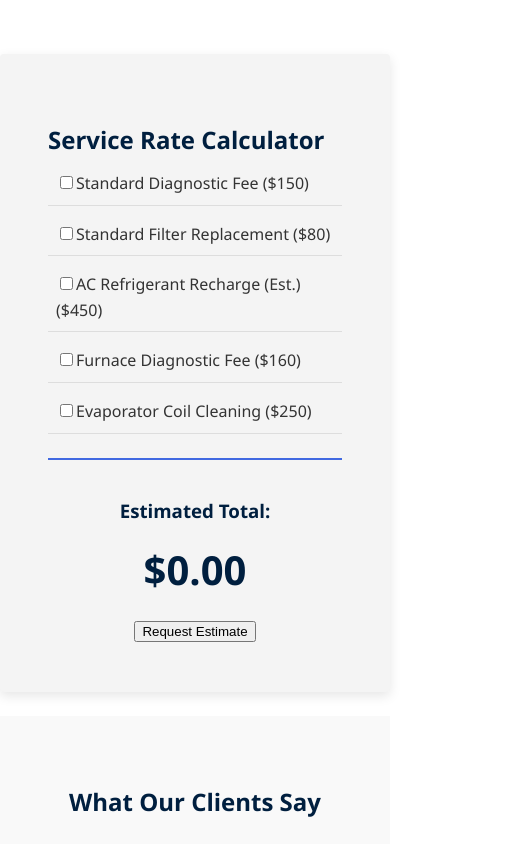
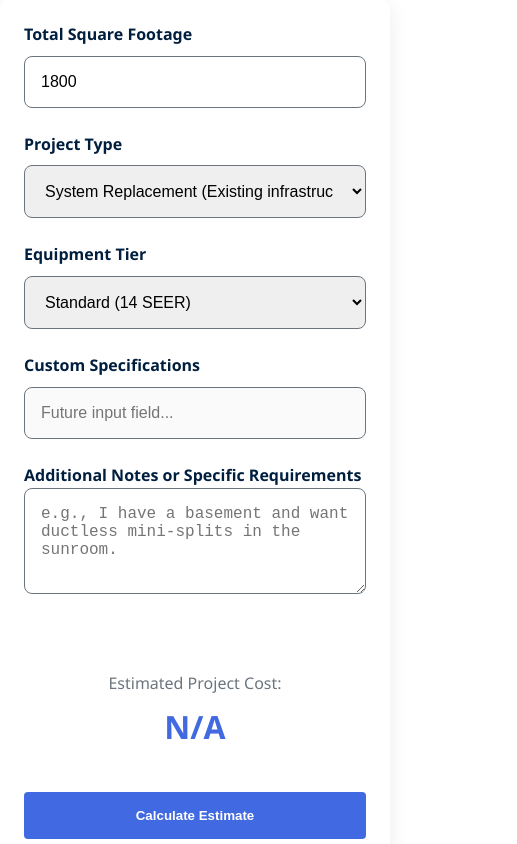
Before and after one commit to Marjory00/hvac-hero-site, a Next.js app: page /blog in a window 390 px wide. Shown: the part 900-1744 px from the top of the page, 517 px wide, since content can reach past the window. Built offline with nearby package versions, Linux system fonts and the light colour scheme.

Commit message:
RateCalculator updated

```diff
--- a/src/app/globals.css
+++ b/src/app/globals.css
@@ -11,23 +11,29 @@
   --color-sky-blue: #4169e1;   /* Secondary/Action Blue */
   --color-green: #28a745;      /* Success/Confirmation */
   --color-red: #dc3545;        /* Error/Danger */
-  --color-light-gray: #f4f4f4; /* Light Section Background */
-  --color-text-primary: #333;
-  --color-text-secondary: #555;
+
+  /* Neutrals (Standardized naming for clarity across modules) */
+  --color-light-grey: #f8f9fa;   /* Light Section Background (Used 'f8f9fa' for better contrast than f4f4f4) */
+  --color-mid-grey: #6c757d;    /* Used for secondary text/borders */
   --color-background: #ffffff;
-  --color-background-secondary: #f9f9f9;
+  --color-background-secondary: #f9f9fa; /* Slightly more distinct secondary BG */
+
+  --color-text-primary: #343a40;  /* Slightly darker text for contrast (was #333) */
+  --color-text-secondary: #6c757d; /* Matches mid-grey for secondary text */
 
   /* Spacing Scale (based on a 8px grid) */
-  --space-xs: 0.25rem;  /* 4px */
-  --space-sm: 0.5rem;   /* 8px */
-  --space-md: 1rem;     /* 16px */
-  --space-lg: 1.5rem;   /* 24px */
-  --space-xl: 3rem;     /* 48px */
-  --space-2xl: 4rem;    /* 64px */
+  --space-xs: 0.25rem;   /* 4px */
+  --space-sm: 0.5rem;    /* 8px */
+  --space-md: 1rem;      /* 16px */
+  --space-lg: 1.5rem;    /* 24px */
+  --space-xl: 2rem;      /* 32px (Adjusted from 3rem for a smoother step) */
+  --space-2xl: 3rem;     /* 48px (Adjusted from 4rem for smoother step) */
+  --space-3xl: 4rem;     /* 64px (NEW: For large section gaps/padding) */
 
   /* Border Radius */
   --radius-sm: 4px;
   --radius-md: 8px;
+  --radius-lg: 12px; /* Added for smoother cards */
 }
 
 /*
@@ -37,7 +43,7 @@
 | Applies base styles and restores brand colors to headings and links.
 */
 
-* {
+*, *::before, *::after {
   box-sizing: border-box;
 }
 
@@ -85,11 +91,11 @@ a:hover {
 
 /* Section Padding (used to replace hardcoded padding on <section> elements) */
 .section-padding {
-  padding: var(--space-xl) 0;
+  padding: var(--space-3xl) 0; /* Use the largest space for main sections (64px) */
 }
 .section-padding-vertical {
-  padding-top: var(--space-xl);
-  padding-bottom: var(--space-xl);
+  padding-top: var(--space-3xl);
+  padding-bottom: var(--space-3xl);
 }
 
 /* Text Alignment */
@@ -131,8 +137,8 @@ a:hover {
   /* 1. Reduce large vertical padding */
   .section-padding,
   .section-padding-vertical {
-    padding-top: var(--space-lg);
-    padding-bottom: var(--space-lg);
+    padding-top: var(--space-2xl); /* Reduced from 3xl (64px) to 2xl (48px) */
+    padding-bottom: var(--space-2xl);
   }
 
   /* 2. Force card grids to stack */
--- a/src/components/Sections/RateCalculator.module.css
+++ b/src/components/Sections/RateCalculator.module.css
@@ -1,32 +1,115 @@
+/* src/components/Sections/RateCalculator.module.css */
 
-/* src/components/Sections/RateCalculator.module.css */
-.calculatorContainer {
-  padding: var(--space-xl);
-  margin: var(--space-lg) auto;
-  max-width: 800px;
-  background-color: var(--color-light-gray);
-  border-radius: var(--radius-sm);
-  box-shadow: 0 4px 12px rgba(0, 0, 0, 0.1);
+.calculatorForm {
+  background-color: var(--color-background);
+  padding: var(--space-2xl);
+  border-radius: var(--radius-lg);
+  box-shadow: 0 5px 20px rgba(0, 0, 0, 0.08);
 }
 
-.serviceItem {
-  margin-bottom: var(--space-sm);
-  padding: var(--space-sm);
-  border-bottom: 1px solid #ddd;
+/* Input Layout (4 columns on desktop) */
+.inputGrid {
+  display: grid;
+  grid-template-columns: repeat(auto-fit, minmax(280px, 1fr));
+  gap: var(--space-lg);
+  margin-bottom: var(--space-lg);
 }
 
-.result {
-  margin-top: var(--space-lg);
-  padding-top: var(--space-md);
-  border-top: 2px solid var(--color-sky-blue);
-  text-align: center;
+.inputGroup {
+  display: flex;
+  flex-direction: column;
 }
 
-.totalPrice {
-  font-size: 2.5rem;
+.label {
+  font-weight: 600;
+  margin-bottom: var(--space-sm);
   color: var(--color-navy);
-  font-weight: 700;
-  margin: var(--space-md) 0;
 }
 
-/* .ctaButton style would reuse the primary button styles from the UI components */
+.input,
+.select,
+.textarea {
+  padding: var(--space-md);
+  border: 1px solid var(--color-mid-grey);
+  border-radius: var(--radius-md);
+  font-size: 1rem;
+  width: 100%;
+  transition: border-color 0.2s;
+}
+
+.input:focus,
+.select:focus,
+.textarea:focus {
+  border-color: var(--color-sky-blue);
+  outline: none;
+}
+
+.notesGroup {
+  margin-bottom: var(--space-2xl);
+}
+
+/* Output and Button Area */
+.outputArea {
+  display: flex;
+  justify-content: space-between;
+  align-items: center;
+  flex-wrap: wrap; /* Allows stacking on mobile */
+  gap: var(--space-lg);
+  border-top: 1px dashed var(--color-border);
+  padding-top: var(--space-lg);
+}
+
+.estimateBox {
+  flex-shrink: 0;
+}
+
+.estimateLabel {
+  color: var(--color-text-secondary);
+  font-weight: 500;
+  margin: 0 0 var(--space-sm) 0;
+}
+
+.estimateValue {
+  font-size: 2.5rem;
+  font-weight: 700;
+  color: var(--color-sky-blue);
+  margin: 0;
+}
+
+.calculateButton {
+  /* Button styles inherited from '@/components/UI/Button/Button' */
+  padding: var(--space-md) var(--space-xl);
+}
+
+.submittedNotes {
+    margin-top: var(--space-2xl);
+    padding: var(--space-md);
+    border: 1px solid var(--color-border);
+    border-radius: var(--radius-md);
+    background-color: var(--color-light-grey);
+    color: var(--color-text-secondary);
+}
+
+.submittedNotes h5 {
+    color: var(--color-navy);
+    margin-top: 0;
+}
+
+/* Mobile Adjustments */
+@media (max-width: 768px) {
+  .calculatorForm {
+    padding: var(--space-lg);
+  }
+  .outputArea {
+    flex-direction: column;
+    align-items: stretch;
+    text-align: center;
+  }
+  .estimateBox {
+    width: 100%;
+    margin-bottom: var(--space-md);
+  }
+  .estimateValue {
+    font-size: 2rem;
+  }
+}
--- a/src/components/Sections/RateCalculator.tsx
+++ b/src/components/Sections/RateCalculator.tsx
@@ -1,49 +1,179 @@
+// src/components/Sections/RateCalculator.tsx
+'use client';
 
-// src/components/Sections/RateCalculator.tsx
-'use client'; // Required for Next.js 13+ components using client-side hooks
 import React, { useState, useMemo } from 'react';
-import { serviceOptions, calculateTotal } from '@/lib/data/services';
-import styles from './RateCalculator.module.css'; // New CSS Module
+import Button from '@/components/UI/Button/Button';
+import Heading from '@/components/UI/Typography/Heading';
+import styles from './RateCalculator.module.css';
+
+// Define the type for the component's state
+interface CalculationState {
+  squareFootage: number;
+  equipmentTier: 'standard' | 'premium' | 'high-efficiency';
+  installationType: 'new' | 'replacement';
+  notes: string;
+}
+
+// Define mock base costs for different scenarios
+const BASE_COSTS = {
+  standard: { new: 6500, replacement: 4000 },
+  premium: { new: 9000, replacement: 6500 },
+  'high-efficiency': { new: 12000, replacement: 8500 },
+};
+
+const COST_PER_SQ_FT = 2.5; // Example variable cost factor
 
 const RateCalculator: React.FC = () => {
-  // Array of service IDs the user has selected
-  const [selectedServices, setSelectedServices] = useState<string[]>([]);
+  const [state, setState] = useState<CalculationState>({
+    squareFootage: 1800,
+    equipmentTier: 'standard',
+    installationType: 'replacement',
+    notes: '',
+  });
+  const [estimate, setEstimate] = useState<number | null>(null);
 
-  // Calculate total using useMemo to optimize only when selections change
-  const totalRate = useMemo(() => calculateTotal(selectedServices), [selectedServices]);
+  const handleChange = (e: React.ChangeEvent<HTMLInputElement | HTMLSelectElement | HTMLTextAreaElement>) => {
+    const { name, value, type } = e.target;
 
-  const handleToggleService = (id: string, isChecked: boolean) => {
-    setSelectedServices(prev =>
-      isChecked ? [...prev, id] : prev.filter(serviceId => serviceId !== id)
-    );
+    setState(prevState => ({
+      ...prevState,
+      // Convert value to number if the input type is number
+      [name]: type === 'number' ? parseFloat(value) || 0 : value,
+    }));
+  };
+
+  const calculateEstimate = () => {
+    const { squareFootage, equipmentTier, installationType } = state;
+
+    // 1. Calculate Base Cost based on Tiers and Type
+    const baseCost = BASE_COSTS[equipmentTier][installationType];
+
+    // 2. Calculate Variable Cost based on Square Footage
+    const variableCost = squareFootage * COST_PER_SQ_FT;
+
+    // 3. Apply a small complexity factor for new installations
+    const complexityFactor = installationType === 'new' ? 1.1 : 1.0;
+
+    const totalEstimate = Math.round((baseCost + variableCost) * complexityFactor);
+
+    setEstimate(totalEstimate);
+  };
+
+  // Memoize the formatted output for display
+  const formattedEstimate = useMemo(() => {
+    if (estimate === null) return 'N/A';
+    // Format to currency (e.g., $10,500)
+    return new Intl.NumberFormat('en-US', {
+      style: 'currency',
+      currency: 'USD',
+      minimumFractionDigits: 0,
+    }).format(estimate);
+  }, [estimate]);
+
+  // Handle form submission (e.g., send data to an API or console.log)
+  const handleSubmit = (e: React.FormEvent) => {
+    e.preventDefault();
+    calculateEstimate();
+
+    // 💡 Placeholder for API submission logic (e.g., saving the note and estimate)
+    console.log('Estimate calculated:', estimate);
+    console.log('Notes submitted:', state.notes);
+
+    // 💡 Placeholder for showing a global alert via Zustand
+    // useUiStore.getState().showAlert('Estimate generated! Check your notes below.', 'success');
   };
 
   return (
-    <div className={styles.calculatorContainer}>
-      <h2>Service Rate Calculator</h2>
-      <form>
-        {serviceOptions.map(service => (
-          <div key={service.id} className={styles.serviceItem}>
-            <label>
-              <input
-                type="checkbox"
-                onChange={e => handleToggleService(service.id, e.target.checked)}
-                checked={selectedServices.includes(service.id)}
-              />
-              {service.name} (${service.baseRate})
-            </label>
+    <form onSubmit={handleSubmit} className={styles.calculatorForm}>
+      <div className={styles.inputGrid}>
+
+        {/* Input 1: Square Footage */}
+        <div className={styles.inputGroup}>
+          <label htmlFor="squareFootage" className={styles.label}>Total Square Footage</label>
+          <input
+            id="squareFootage"
+            type="number"
+            name="squareFootage"
+            value={state.squareFootage}
+            onChange={handleChange}
+            min="500"
+            required
+            className={styles.input}
+          />
+        </div>
+
+        {/* Input 2: Installation Type */}
+        <div className={styles.inputGroup}>
+          <label htmlFor="installationType" className={styles.label}>Project Type</label>
+          <select
+            id="installationType"
+            name="installationType"
+            value={state.installationType}
+            onChange={handleChange}
+            className={styles.select}
+          >
+            <option value="replacement">System Replacement (Existing infrastructure)</option>
+            <option value="new">New Installation (New construction)</option>
+          </select>
+        </div>
+
+        {/* Input 3: Equipment Tier */}
+        <div className={styles.inputGroup}>
+          <label htmlFor="equipmentTier" className={styles.label}>Equipment Tier</label>
+          <select
+            id="equipmentTier"
+            name="equipmentTier"
+            value={state.equipmentTier}
+            onChange={handleChange}
+            className={styles.select}
+          >
+            <option value="standard">Standard (14 SEER)</option>
+            <option value="premium">Premium (16 SEER, Better Warranty)</option>
+            <option value="high-efficiency">High-Efficiency (18+ SEER, Smart Controls)</option>
+          </select>
+        </div>
+
+        {/* Placeholder for a fourth input if needed (e.g., location, complexity) */}
+        <div className={styles.inputGroup}>
+          <label className={styles.label}>Custom Specifications</label>
+          <input disabled type="text" placeholder="Future input field..." className={styles.input} />
+        </div>
+      </div>
+
+      {/* Input 4: Notes/Comments (full width) */}
+      <div className={styles.notesGroup}>
+        <label htmlFor="notes" className={styles.label}>Additional Notes or Specific Requirements</label>
+        <textarea
+          id="notes"
+          name="notes"
+          value={state.notes}
+          onChange={handleChange}
+          rows={4}
+          placeholder="e.g., I have a basement and want ductless mini-splits in the sunroom."
+          className={styles.textarea}
+        />
+      </div>
+
+      <div className={styles.outputArea}>
+        <div className={styles.estimateBox}>
+          <Heading level={4} className={styles.estimateLabel}>Estimated Project Cost:</Heading>
+          <p className={styles.estimateValue}>{formattedEstimate}</p>
+        </div>
+
+        <Button type="submit" variant="primary" className={styles.calculateButton}>
+          Calculate Estimate
+        </Button>
+      </div>
+
+      {/* Display user notes after submission for review */}
+      {state.notes && estimate !== null && (
+          <div className={styles.submittedNotes}>
+              <Heading level={5}>Your Notes (Included in Submission):</Heading>
+              <p>{state.notes}</p>
           </div>
-        ))}
-      </form>
+      )}
 
-      <div className={styles.result}>
-        <h3>Estimated Total:</h3>
-        <p className={styles.totalPrice}>${totalRate.toFixed(2)}</p>
-        {/* Integrate your UI Button for a final CTA */}
-        {/* For brevity, omitting the explicit import for Button component here. */}
-        <button className={styles.ctaButton}>Request Estimate</button>
-      </div>
-    </div>
+    </form>
   );
 };
 
```
Also changed, not shown: src/app/estimator/EstimatorPage.module.css (added, +42 -0 lines), src/app/estimator/page.tsx (added, +53 -0 lines), src/app/page.tsx (+4 -4 lines), src/components/Layout/Header.tsx (+3 -5 lines).
